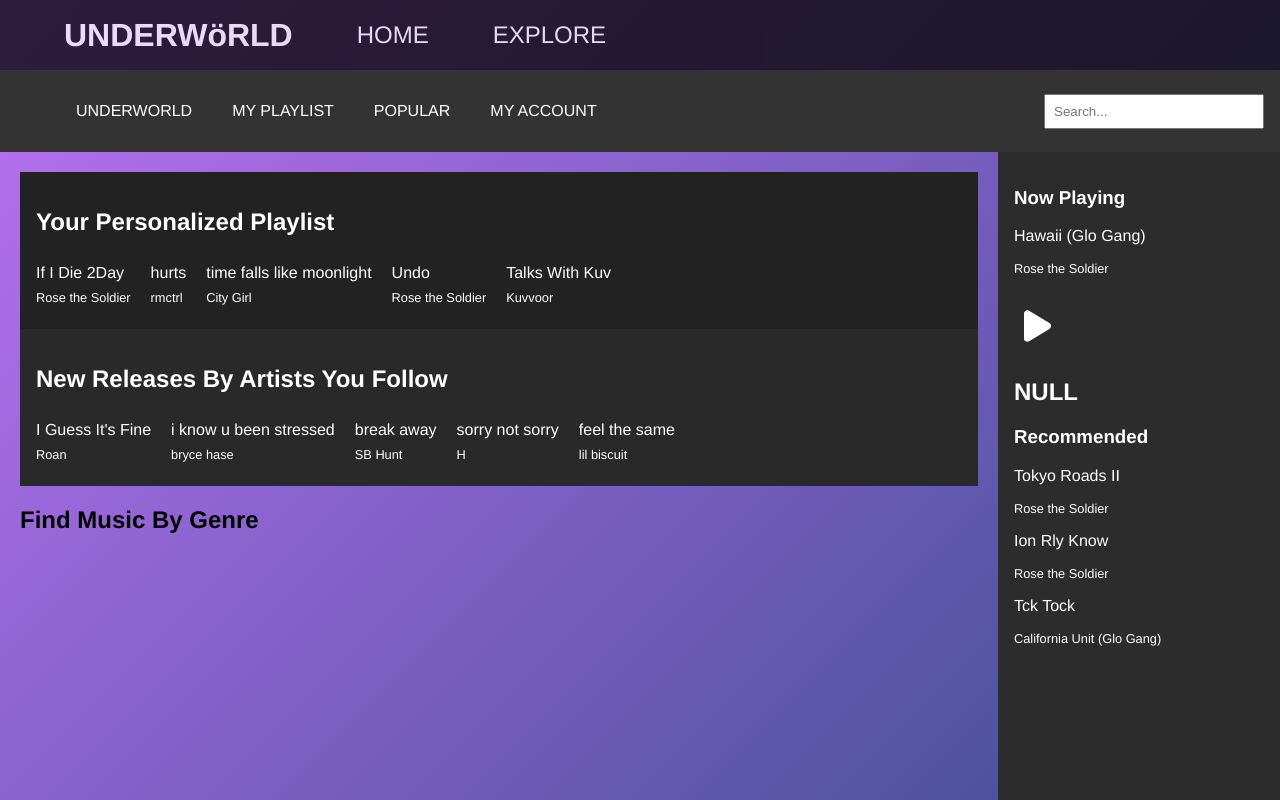
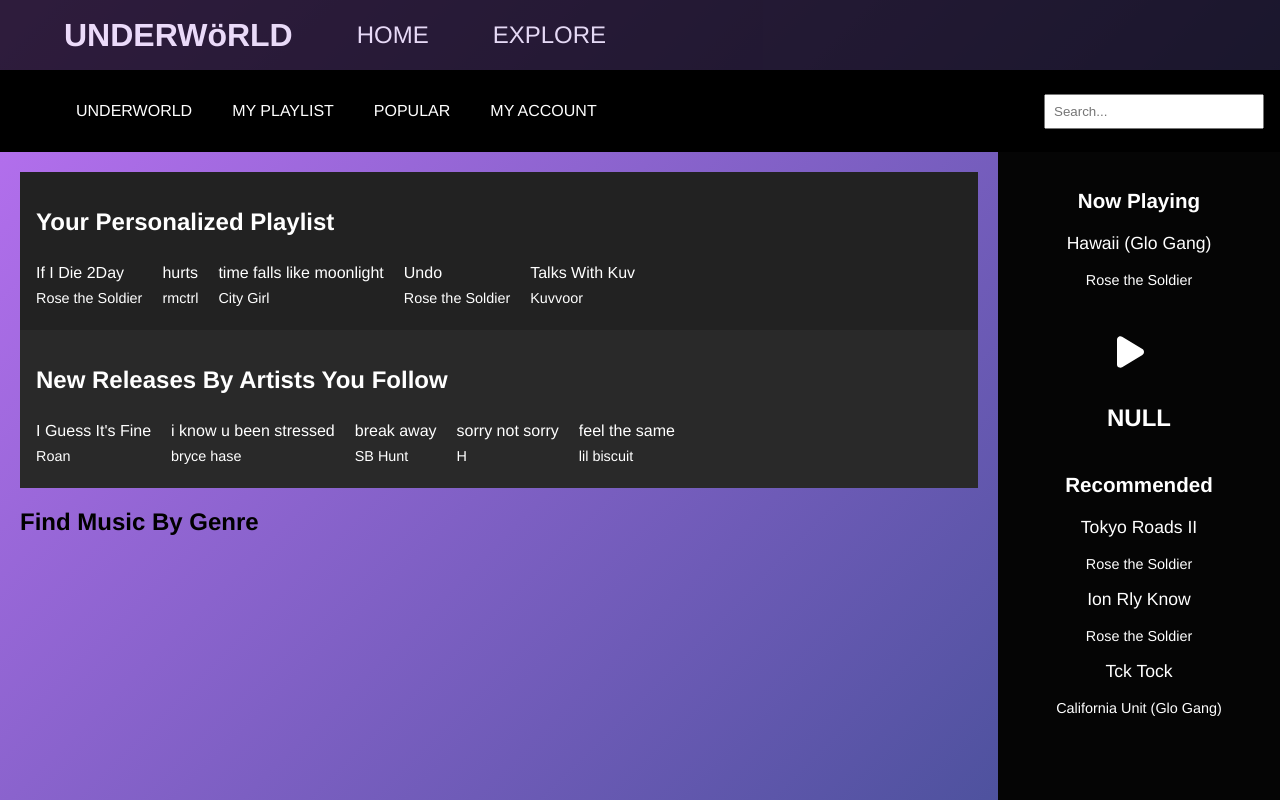
Before and after one commit to eshigh23/underworld, a React (Create React App) app in the folder client/: page /Home in a window 1280 px wide. Built offline with nearby package versions, Linux system fonts and the light colour scheme.

Commit message:
Fixed sidebar centering

```diff
--- a/client/src/css/App.css
+++ b/client/src/css/App.css
@@ -17,5 +17,5 @@
 .sidebar {
     width: 250px; /* Fixed width for sidebar */
     flex-shrink: 0; /* Prevents sidebar from shrinking */
-    background-color: #2c2c2c; /* Just an example background color */
+    background-color: #050505; /* Just an example background color */
 }
--- a/client/src/css/NavBar.css
+++ b/client/src/css/NavBar.css
@@ -3,7 +3,7 @@
     justify-content: space-between;
     align-items: center;
     padding: 1rem;
-    background-color: #333;
+    background-color: black;
     color: white;
 }
 
--- a/client/src/css/Sidebar.css
+++ b/client/src/css/Sidebar.css
@@ -1,17 +1,31 @@
 .sidebar {
     padding: 1rem;
-    background-color: #1a1a1a;
     color: white;
+    display: flex;
+    flex-direction: column; /* Stacks items vertically */
+    align-items: center; /* Centers items horizontally in a flex container */
+    justify-content: flex-start; /* Centers items vertically in the container */
+    height: 100%; /* Ensures the sidebar takes full height of its container */
+    background-color: #111111; /* Background color for visibility */
 }
-
+.sidebar-item {
+    margin-bottom: 10px; /* Adds space between items */
+    width: 100%; /* Optional: Makes each item take full width of the sidebar */
+    text-align: center; /* Ensures text or content inside each item is centered */
+}
 .now-playing, .recommended {
     margin-bottom: 20px;
+    width: 100%;
+    text-align: center;
+    font-size: 1.1rem;
 }
 
 .recommendation {
     margin-top: 10px;
+    width: 100%;
+    text-align: center;
 }
 
 .small {
-    font-size: 0.8rem;
+    font-size: 0.9rem;
 }
```
